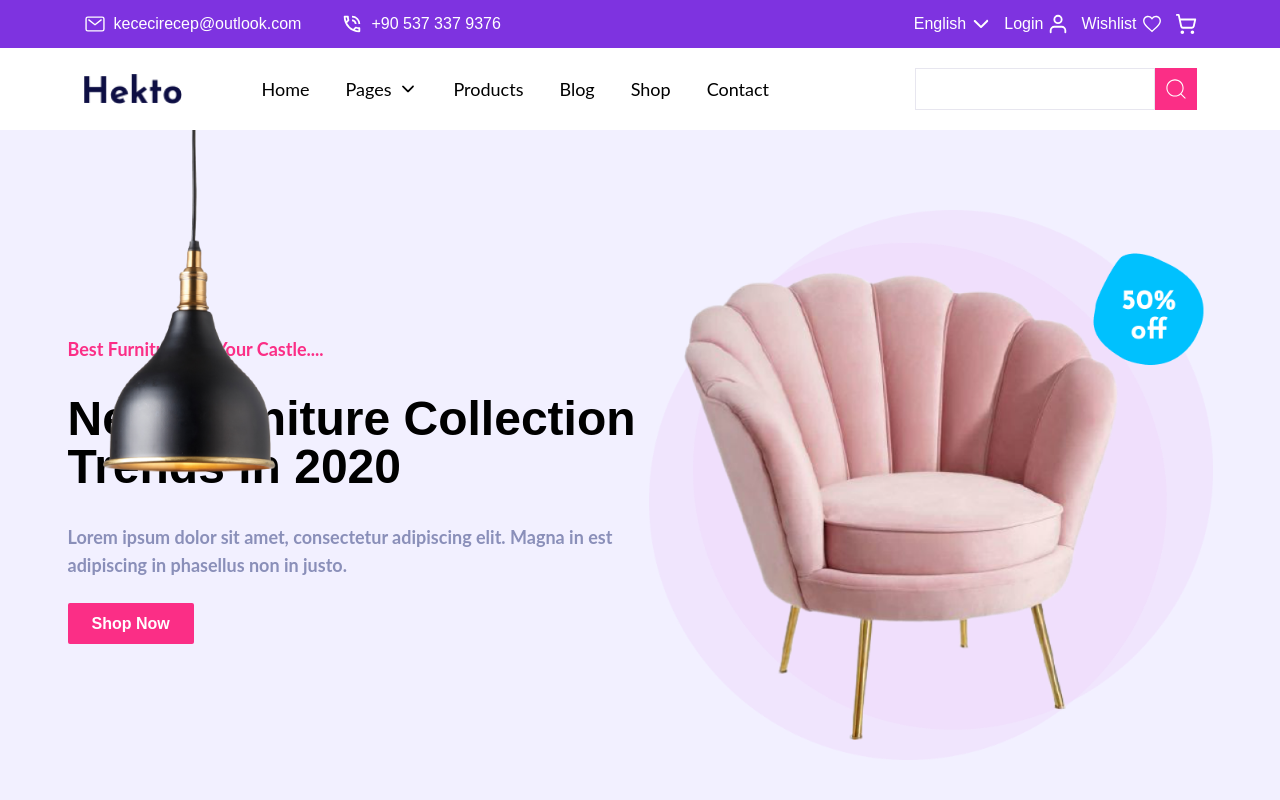
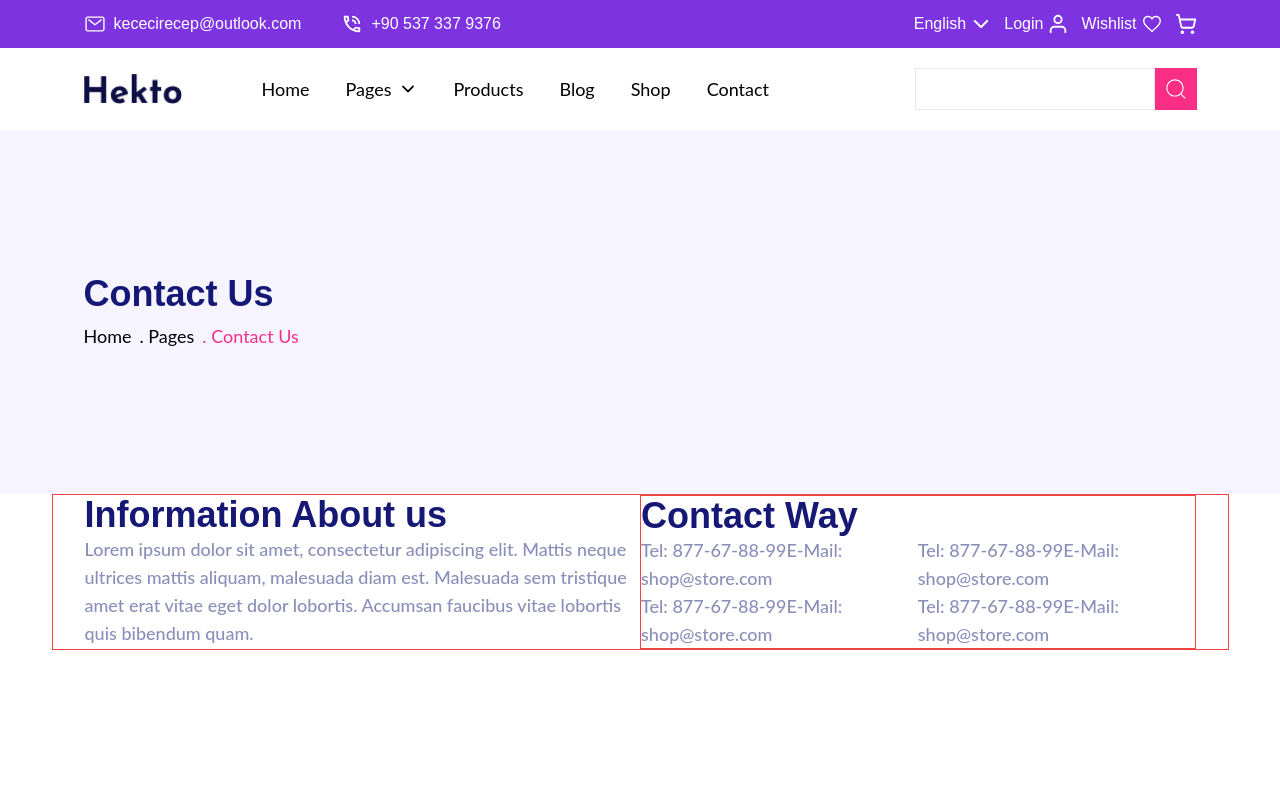
Before and after one commit to kececirecep/hekto-ecommerce, a React (Create React App) app: page / in a window 1280 px wide. Shown: the top 800 px of the page. Built offline with nearby package versions, Linux system fonts and the light colour scheme.

Commit message:
Breadcrumbs

```diff
--- a/src/App.js
+++ b/src/App.js
@@ -1,36 +1,12 @@
-
 import './App.css';
-import Footer from './components/Footer/Footer';
-import Header from './components/Header/Header';
-import HeaderBar from './components/HeaderBar/HeaderBar';
-import LeatestBlog from './Section/Home/Blog/LeatestBlog';
-import Brands from './Section/Home/Brands/Brands';
-import Discount from './Section/Home/Discount/Discount';
-import Featured from './Section/Home/Featured/Featured';
-import Hero from './Section/Home/Hero/Hero';
-import Leatest from './Section/Home/Leatest/Leatest';
-import Newslater from './Section/Home/Newslater/Newslater';
-import ShopexOffer from './Section/Home/ShopexOffer/ShopexOffer';
-import Trending from './Section/Home/Trending/Trending';
-import Unique from './Section/Home/Unique/Unique';
+import Contact from './pages/Contact/Contact';
+import ProductDetails from './pages/ProductDetails/ProductDetails';
 
 
 function App() {
   return (
     <div>
-      <HeaderBar />
-      <Header />
-      <Hero />
-      <Featured />
-      <Leatest />
-      <ShopexOffer />
-      <Unique />
-      <Trending />
-      <Discount />
-      <Newslater />
-      <Brands/>
-      <LeatestBlog/>
-      <Footer/>
+      <Contact/>
     </div>
   );
 }
--- a/src/components/Footer/Footer.jsx
+++ b/src/components/Footer/Footer.jsx
@@ -1,9 +1,11 @@
 import React from 'react'
 import Logo from '../Header/Logo'
+import FooterBar from '../FooterBar/FooterBar'
 
 
 const Footer = () => {
     return (
+        <div>
             <div className='bg-[#EEEFFB] py-24'>
                 <div className="container mx-auto grid grid-cols-3 justify-items-center items-start">
                     <div className=''>
@@ -39,6 +41,8 @@ const Footer = () => {
                     </div>
                 </div>
             </div>
+            <FooterBar />
+        </div>
     )
 }
 
--- /dev/null
+++ b/src/components/FooterBar/FooterBar.jsx
@@ -0,0 +1,23 @@
+import React from 'react'
+import { FaFacebookF, FaTwitter } from "react-icons/fa";
+import { AiFillInstagram } from "react-icons/ai";
+import { Link } from 'react-router-dom';
+
+const FooterBar = () => {
+    return (
+        <div className='bg-[#E7E4F8] py-4'>
+            <div className='container mx-auto flex justify-between'>
+                <h3 className='text-[#9DA0AE] font-semibold'>©Webecy - All Rights Reserved</h3>
+                <div>
+                    <ul className='flex items-center gap-4'>
+                        <Link><li className='bg-textBlue text-white p-2 rounded-full'><FaFacebookF /></li></Link>
+                        <Link><li className='bg-textBlue text-white p-2 rounded-full'><AiFillInstagram /></li></Link>
+                        <Link><li className='bg-textBlue text-white p-2 rounded-full'><FaTwitter /></li></Link>
+                    </ul>
+                </div>
+            </div>
+        </div>
+    )
+}
+
+export default FooterBar
--- /dev/null
+++ b/src/components/breadcrumbs/Breadcrumbs.jsx
@@ -0,0 +1,21 @@
+import React from 'react'
+import { BiSearchAlt2 } from 'react-icons/bi'
+import { GoAlert } from 'react-icons/go'
+import { Link } from 'react-router-dom'
+
+const Breadcrumbs = (props) => {
+    return (
+        <div className='py-36 bg-[#F6F5FF]'>
+            <div className="container mx-auto">
+                <h2 className='fnt text-4xl text-textBlue font-bold pb-2'>{props.title}</h2>
+                <ul className='flex items-center text-black gap-2 text-lg'>
+                    <Link><li>Home</li></Link>
+                    <Link><li>. Pages</li></Link>
+                    <Link><li className='text-my-pink'>. {props.title}</li></Link>
+                </ul>
+            </div>
+        </div>
+    )
+}
+
+export default Breadcrumbs
--- /dev/null
+++ b/src/pages/Contact/Contact.jsx
@@ -0,0 +1,45 @@
+import React from 'react'
+import HeaderBar from '../../components/HeaderBar/HeaderBar'
+import Header from '../../components/Header/Header'
+import Breadcrumbs from '../../components/breadcrumbs/Breadcrumbs'
+
+const Contact = () => {
+    return (
+        <div>
+            <HeaderBar />
+            <Header />
+            <Breadcrumbs
+                title="Contact Us" />
+
+            <div className='container mx-auto grid grid-cols-2  border border-red-500'>
+                <div>
+                    <h2 className='text-textBlue fnt text-4xl font-bold'>Information About us</h2>
+                    <p className='text-my-subText text-lg font-medium'>Lorem ipsum dolor sit amet, consectetur adipiscing elit. Mattis neque ultrices mattis aliquam, malesuada diam est. Malesuada sem tristique amet erat vitae eget dolor lobortis. Accumsan faucibus vitae lobortis quis bibendum quam.</p>
+                </div>
+                <div className='border border-red-500'>
+                    <h2 className='text-textBlue fnt text-4xl font-bold'>Contact Way</h2>
+                    <div className='grid grid-cols-2 text-my-subText text-lg font-medium'>
+                        <div>
+                            <span>Tel: 877-67-88-99</span>
+                            <span>E-Mail: shop@store.com</span>
+                        </div>
+                        <div>
+                            <span>Tel: 877-67-88-99</span>
+                            <span>E-Mail: shop@store.com</span>
+                        </div>
+                        <div>
+                            <span>Tel: 877-67-88-99</span>
+                            <span>E-Mail: shop@store.com</span>
+                        </div>
+                        <div>
+                            <span>Tel: 877-67-88-99</span>
+                            <span>E-Mail: shop@store.com</span>
+                        </div>
+                    </div>
+                </div>
+            </div>
+        </div>
+    )
+}
+
+export default Contact
--- /dev/null
+++ b/src/pages/Home/Home.jsx
@@ -0,0 +1,14 @@
+import React from 'react'
+import HeaderBar from '../../components/HeaderBar/HeaderBar'
+import Header from '../../components/Header/Header'
+
+const Home = () => {
+    return (
+        <div>
+            <HeaderBar />
+            <Header />
+        </div>
+    )
+}
+
+export default Home
--- /dev/null
+++ b/src/pages/ProductDetails/ProductDetails.jsx
@@ -0,0 +1,17 @@
+import React from 'react'
+import HeaderBar from '../../components/HeaderBar/HeaderBar'
+import Header from '../../components/Header/Header'
+import Breadcrumbs from '../../components/breadcrumbs/Breadcrumbs'
+
+const ProductDetails = () => {
+    return (
+        <div>
+            <HeaderBar />
+            <Header />
+            <Breadcrumbs
+                title="Product Details" />
+        </div>
+    )
+}
+
+export default ProductDetails
--- /dev/null
+++ b/src/pages/Products/Products.jsx
@@ -0,0 +1,20 @@
+import React from 'react'
+import Breadcrumbs from '../../components/breadcrumbs/Breadcrumbs'
+import HeaderBar from '../../components/HeaderBar/HeaderBar'
+import Header from '../../components/Header/Header'
+
+const Products = () => {
+    return (
+        <div>
+            <HeaderBar />
+            <Header />
+            <Breadcrumbs
+                title="Shop Grid Default" />
+
+            <h2>Ecommerce Acceories & Fashion item </h2>
+            <h6>About 9,620 results (0.62 seconds)</h6>
+        </div>
+    )
+}
+
+export default Products
```
Lines whose indentation alone changed are shown as unchanged.
